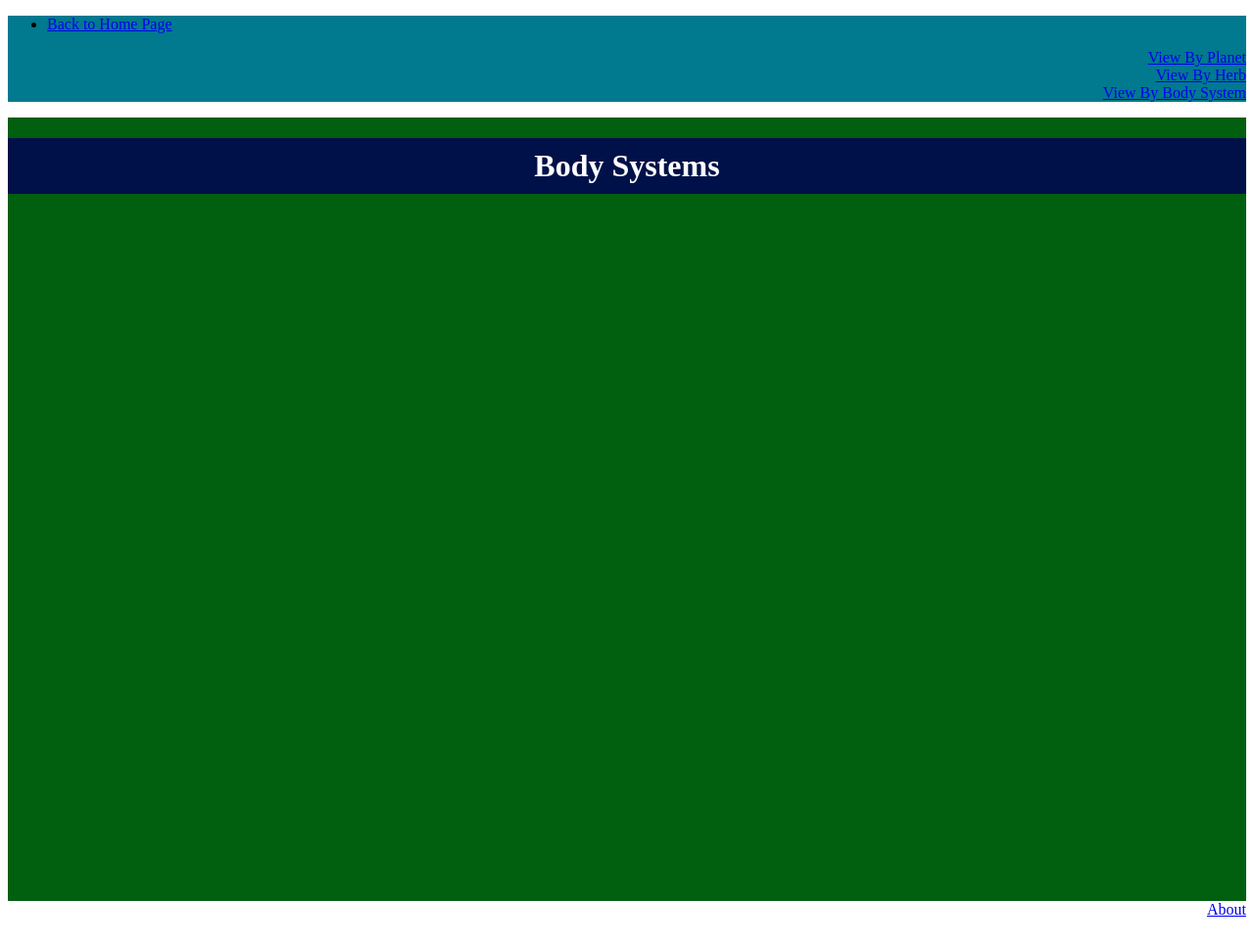
After one commit to FollowTheFelix/Herb-Planets, a Django app: page /body_system/ in a window 1280 px wide. The commit adds this page. Shown: the whole page at 98% size. Run offline with Django 4.2, Linux system fonts and the light colour scheme.

Commit message:
Add list herbs and body system pages

```diff
--- a/main_app/templates/base.html
+++ b/main_app/templates/base.html
@@ -22,7 +22,7 @@
         <ul class="right-nav">
           <li><a href="/planets">View By Planet</a></li>
           <li><a href="/herbs">View By Herb</a></li>
-          <li><a href="/systems">View By Body System</a></li>
+          <li><a href="/body_system">View By Body System</a></li>
         </ul>
       </nav>
     </header>
--- /dev/null
+++ b/main_app/templates/bodysystems/index.html
@@ -0,0 +1,4 @@
+{% extends 'base.html' %} {% block content %}
+
+<h1>Body Systems</h1>
+{% endblock %}
--- /dev/null
+++ b/main_app/templates/herbs/herb.html
@@ -0,0 +1,5 @@
+{% extends 'base.html' %} {% block content %}
+
+<h1>{{ herb }}</h1>
+
+{% endfor %} {% endblock %}
--- a/main_app/templates/herbs/index.html
+++ b/main_app/templates/herbs/index.html
@@ -4,7 +4,7 @@
 {% for herb in herbs %}
 <div>
   <ul class="herb-list">
-    <li><a href="herbs/{{ herb }}">{{ herb }}</a></li>
+    <li><a href="{{ herb }}">{{ herb }}</a></li>
   </ul>
 </div>
 {% endfor %} {% endblock %}
--- a/main_app/urls.py
+++ b/main_app/urls.py
@@ -6,4 +6,6 @@ urlpatterns = [
     path('planets/', views.planets_index, name='planets'),
     path('herbs/', views.herbs_index, name='herbs'),
     path('about/', views.about, name='about'),
+    path('body_system/', views.bodysystems_index, name='bodysystem'),
+    path('<str:herb>/', views.herb, name='herb'),
 ]
--- a/main_app/views.py
+++ b/main_app/views.py
@@ -22,6 +22,18 @@ for planet in planets:
 
 herb_list = sorted(list(herb))
 
+body_systems = [
+    {'system': 'plants'},
+    {'system': 'plants'},
+    {'system': 'plants'},
+    {'system': 'plants'},
+    {'system': 'plants'},
+    {'system': 'plants'},
+    {'system': 'plants'},
+    {'system': 'plants'},
+    {'system': 'plants'}
+]
+
 # Create your views here.
 def home(request):
     return render(request, 'home.html')
@@ -31,3 +43,7 @@ def herbs_index(request):
     return render(request, 'herbs/index.html', {'herbs': herb_list})
 def about(request):
     return render(request, 'about.html')
+def herb(request, herb):
+    return render(request, 'herbs/herb', {'herb': herb})
+def bodysystems_index(request):
+    return render(request, 'bodysystems/index.html', {'bodysystem': body_systems})
```
